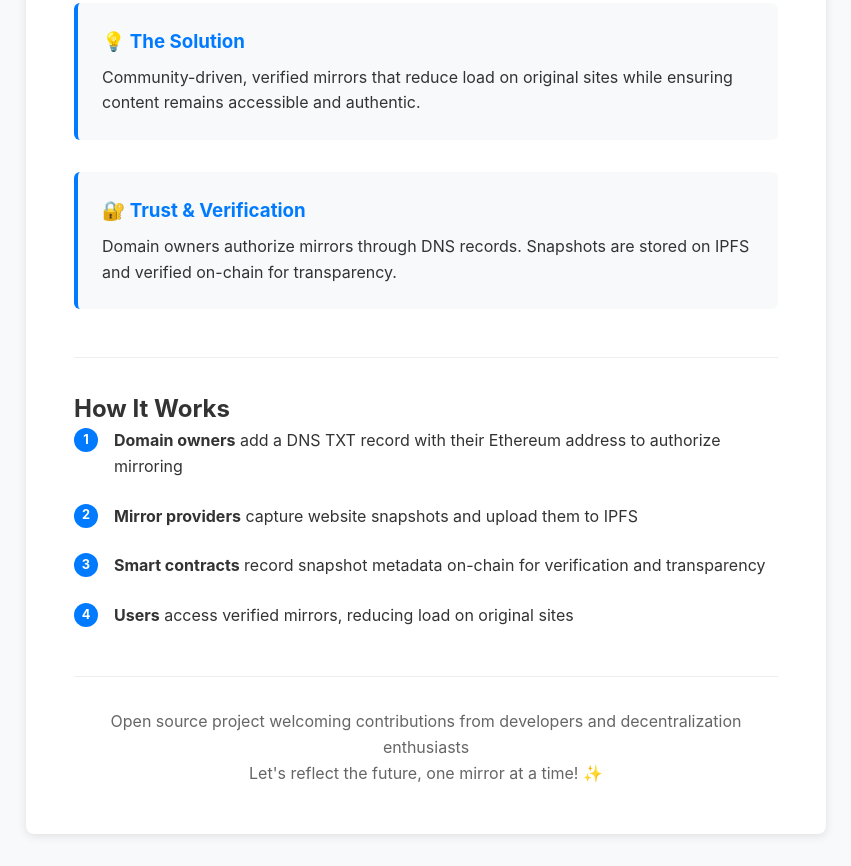
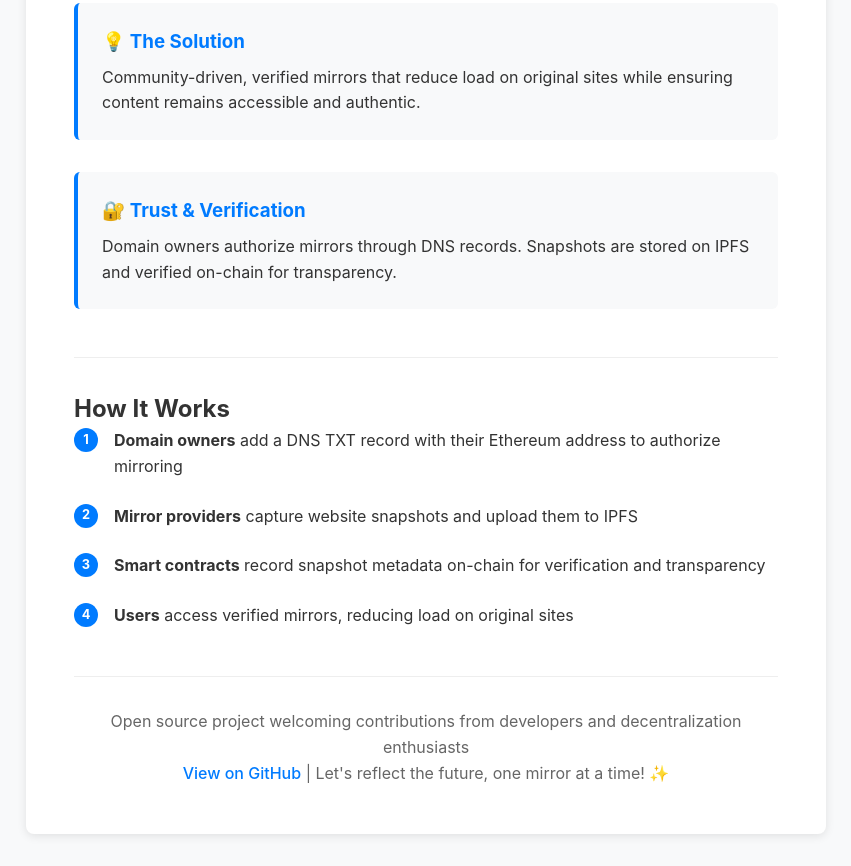
Before and after one commit to pierce403/discoball, a plain HTML site: page index.html in a window 1280 px wide. Shown: the part 405-1271 px from the top of the page, without its empty margins (214-1065 px from the left). Drawn offline with Linux system fonts and the light colour scheme.

Commit message:
📝 Restore original README and add GitHub link
- Restored original README content with IPFS mirror bribery description
- Added comprehensive Smart Contracts section with quick start guide
- Updated index.html footer to include GitHub repository link
- Maintained all original project vision while adding new smart contract docs

```diff
--- a/index.html
+++ b/index.html
@@ -159,7 +159,7 @@
 
         <div class="footer">
             <p>Open source project welcoming contributions from developers and decentralization enthusiasts</p>
-            <p>Let's reflect the future, one mirror at a time! ✨</p>
+            <p><a href="https://github.com/pierce403/discoball" class="github-link">View on GitHub</a> | Let's reflect the future, one mirror at a time! ✨</p>
         </div>
     </div>
 </body>
```
Also changed, not shown: README.md.
